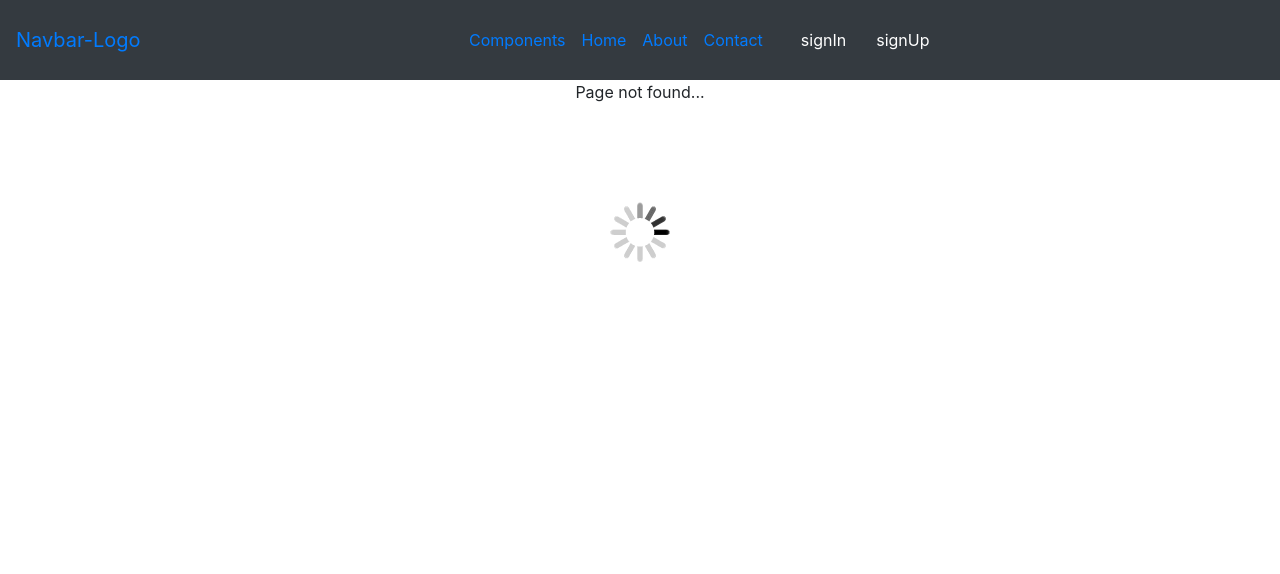
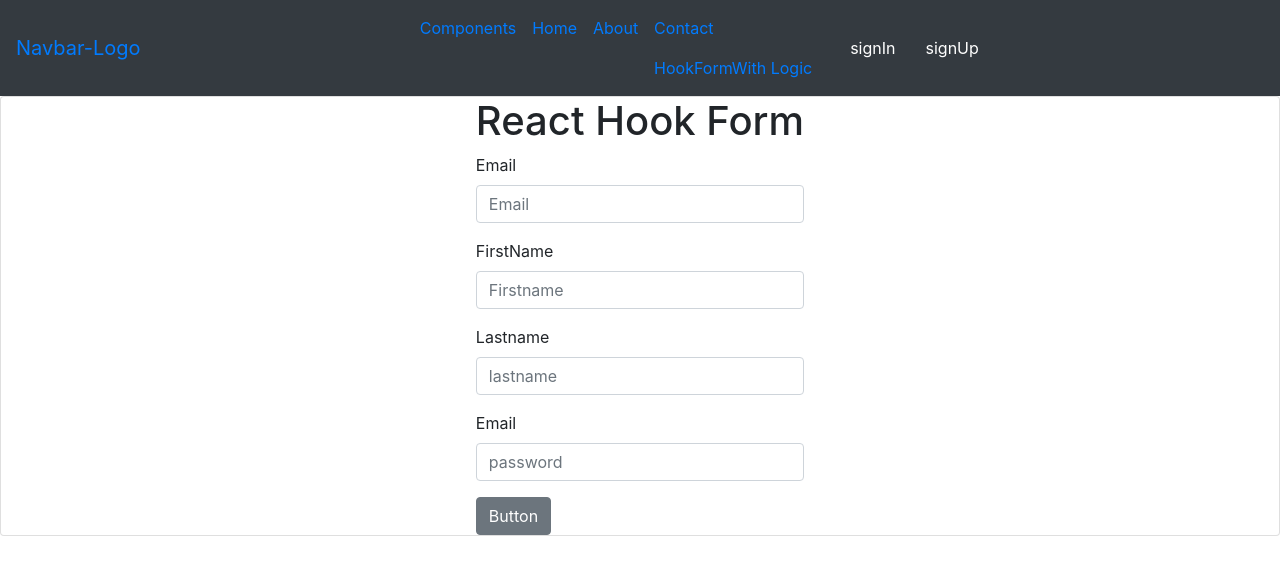
Before and after one commit to geraldkachi/OldAPiandGoodcode, a React (Create React App) app: page /react-hook-form in a window 1280 px wide. Before the commit this address had no page. Shown: the top 574 px of the page. Built offline with nearby package versions, Linux system fonts and the light colour scheme.

Commit message:
react forms with formik and react-hooks-form and you for validation

```diff
--- a/src/App.js
+++ b/src/App.js
@@ -11,8 +11,12 @@ import SignIn from "./components/SignIn";
 import SignUp from "./components/SignUp";
 import NotFound from "./components/NotFound";
 import TypeInput from "./components/TypeInput";
+import CustomHookForm from "./components/customhooklogic/CustomHookForm";
+
 
 import "./App.css";
+import ReactFormik from "./components/reactform/ReactFormik";
+import ReactHookForm from "./components/reactform/ReactHookForm";
 
 const App = () => {
   return (
@@ -26,6 +30,9 @@ const App = () => {
         <Route exact path="/signup" component={SignUp} />
         <Route exact path="/posts/:post_id" component={Post} />
         <Route exact path="/typeinput" component={TypeInput} />
+        <Route exact path="/formik" component={ReactFormik} />
+        <Route exact path="/react-hook-form" component={ReactHookForm} />
+        <Route exact path="/customreacthook" component={CustomHookForm} />
         {/* <Route component={NotFound} />
         <Redirect path="/NotFound" /> */}
         <Route path="*" component={NotFound} />
--- a/src/components/Home.js
+++ b/src/components/Home.js
@@ -31,9 +31,7 @@ const Home = ({posts}) => {
       >
         <Spinner />
         <div className="card-body">
-          <Link to={`/posts/${post.id}`} className="card-title">
-            {post.title}
-          </Link>
+          <Link to={`/posts/${post.id}`} className="card-title">{post.title}</Link>
           <p>{post.body}</p>
           <ModalCom />
         </div>
@@ -49,14 +47,16 @@ const Home = ({posts}) => {
       <div className="container mt-5">
       <Text className="text-center">Home</Text>
       {postList}
-      <div>
-        <Link to="/typeinput" >TypeInputAll</Link>
-      </div>
       <div className="float">
         <div className="my-float text-center">
           <IoAdd />
           <IoAccessibility />
         </div>
+      </div>
+      <div className="d-flex justify-content-between text-center py-5">
+      <Link to="typeinput">TypeInput</Link>
+      <Link to="formik">Formik</Link>
+      <Link to="react-hook-form">React Hook Form</Link>
       </div>
     </div>
     </div>
@@ -78,4 +78,4 @@ Home.propTypes = {
   posts: PropTypes.array.isRequired,
 }
 
-export default connect(mapStateToProps)(Home);
+export default connect(mapStateToProps)(Home)
--- a/src/components/RouteNavbar.js
+++ b/src/components/RouteNavbar.js
@@ -46,6 +46,9 @@ const RouteNavbar = () => {
             <NavItem>
               <NavLink>
                 <Link to="/contact">Contact</Link>
+              </NavLink>
+              <NavLink>
+                <Link to="/customreacthook">HookFormWith Logic</Link>
               </NavLink>
             </NavItem>
           </Nav>
--- a/src/components/SignIn.js
+++ b/src/components/SignIn.js
@@ -1,33 +1,18 @@
-import axios from 'axios';
+
 import React from 'react'
 import { Form, FormGroup, Label, Input ,Button} from 'reactstrap';
+import UseForm from './useForm/UseForm';
+
 
 const SignIn = () => {
 
-    const [forminput,setForminput] = React.useState({
-        email:'',
-        password:'',
-    })
+   const { forminput, handleChange, handleSubmit } = UseForm()
 
     const { email, password} = forminput
 
-    const handleSubmit = e => {
-        e.preventDefault()
-        console.log(forminput);
-        setForminput({
-            email:'',
-            password:'',
-        })
-
-        axios.post(`http://localhost:8000/sigin`, forminput)
-        .then(res => console.log(res.data))
-        .catch(err => console.error(err))
-    }
-
-    const handleChange = e => {
-        const {name, value} = e.target
-        setForminput({...forminput, [name]:value })
-    }
+   function submit() {
+       console.log('submit succesfully')
+   }
 
     return (
         <>
--- /dev/null
+++ b/src/components/customhooklogic/CustomHookForm.js
@@ -0,0 +1,38 @@
+import React, {useState} from 'react'
+
+const CustomHookForm = () => {
+    const [data, setData] = useState({
+        email: '',
+        password: ''
+    })
+    const {email, password} = data
+
+    const HandleSubmit = (e) => {
+        e.preventDefault()
+        console.log(data)
+        // submit()
+        setData({
+            email: '',
+        password: ''
+        })
+
+    }
+    const HandleChange = (e) => {
+        const {name, value} = e.target
+        setData({...data, [name]: value})
+    }
+
+    return (
+        <form className="container justify-content-center align-items-center d-flex h-50">
+            <div onSubmit={HandleSubmit}>
+                <label>Email</label>
+            <input type="email" name="email" value={email} onChange={HandleChange} />
+            <label>Password</label>
+            <input type="password" name="password" value={password} onChange={HandleChange} />
+            <button type='submit' className='btn-block btn-success'>Submit</button>
+        </div>
+        </form>
+    )
+}
+
+export default CustomHookForm
--- /dev/null
+++ b/src/components/reactform/ReactFormik.js
@@ -0,0 +1,87 @@
+import React from "react";
+import { useFormik } from "formik";
+import {Input, Label, FormGroup ,Button } from 'reactstrap';
+import * as Yup from "yup"
+import { useHistory } from "react-router-dom"
+
+
+const ReactFormik = () => {
+  const history = useHistory()
+
+  // const SignupSchema = Yup.object().shape({
+  //   firstName: Yup.string()
+  //     .min(2, 'Too Short!')
+  //     .max(50, 'Too Long!')
+  //     .required('Required'),
+  //   lastName: Yup.string()
+  //     .min(2, 'Too Short!')
+  //     .max(50, 'Too Long!')
+  //     .required('Required'),
+  //   email: Yup.string().email('Invalid email').required('Required'),
+  // });
+
+  const {handleSubmit, handleChange, values, touched, errors, handleBlur} = useFormik({
+    initialValues: {
+      email: '',
+      firstname:'',
+      lastname: '',
+      password: ''
+    },
+    onSubmit: ({email, password, firstname, lastname}) => {
+      console.log( `Email: ${email}, Password: ${password}, Firstname: ${firstname}, Lastname: ${lastname}`)
+      history.push('react-hook-form')
+    },
+    validationSchema: Yup.object().shape({
+      // email: Yup.string().max(10, 'Email must be shorter than 10 charaters').required('Required'),
+      // email: Yup.string().max(10, 'Email must be shorter than 10 charaters').required(),
+      email: Yup.string().email('Invalid email').required('Required'),
+      password: Yup.string().min(8, 'Password should be longer than 8 characters').required("Required"),
+
+      firstname: Yup.string().min(2, 'Too Short!').max(50, 'Too Long!').required('Required'),
+      lastname: Yup.string().min(2, 'Too Short!').max(50, 'Too Long!').required('Required'),
+    })
+  })
+
+
+  return (
+    <>
+      <form onSubmit={handleSubmit} className='h-50 card justify-content-center align-items-center'>
+          <header className="text-center">
+            <h3>Formik React</h3>
+          </header>
+         <FormGroup>
+         <Label htmlFor="email">Email</Label>
+          <Input placeholder="Email" id="email" type="email" name="email" value={values.email} onChange={handleChange} onBlur={handleBlur} />
+         </FormGroup>
+         {touched.email && errors.email ? (<div className='text-danger'>{errors.email}</div>) : (null)}
+
+
+         <FormGroup>
+         <Label htmlFor="Firstname">FirstName</Label>
+          <Input placeholder="FirstNme" id="firstname" type="text" name="firstname" value={values.firstname} onChange={handleChange} onBlur={handleBlur} />
+         </FormGroup>
+         <FormGroup>
+         {touched.firstname && errors.firstname ? (<div className='text-danger'>{errors.firstname}</div>) : (null)}
+
+
+         <Label htmlFor="email">Lastname</Label>
+          <Input placeholder="lassname" id="lastname" type="text" name="lastname" value={values.lastname} onChange={handleChange} onBlur={handleBlur} />
+         </FormGroup>
+         {touched.lastname && errors.lastname ? (<div className='text-danger'>{errors.lastname}</div>) : (null)}
+
+
+          {/*  */}
+         <FormGroup>
+         <Label htmlFor="password">Passsword</Label>
+          <Input  placeholder="Password"  id="password" type="password" name="password" value={values.password} onChange={handleChange} onBlur={handleBlur} />
+         </FormGroup>
+         {touched.password && errors.password ? (<div className='text-danger' >{errors.password}</div>) : (null)}
+
+
+          <Button type="submit" className="text-center">Login</Button>
+      </form>
+    </>
+  );
+};
+
+export default ReactFormik;
--- a/src/components/reactform/reacthookform.js
+++ b/src/components/reactform/reacthookform.js
@@ -0,0 +1,79 @@
+import React from "react";
+import { useForm } from "react-hook-form"
+import * as Yup from "yup"
+import { Input, Label, FormGroup ,Button } from 'reactstrap';
+import { useHistory } from "react-router-dom"
+
+// import PropTypes from 'prop-types'
+
+// react-hook-from uses ref to handle your input
+
+const ReactHookForm = () => {
+    const history = useHistory()
+
+    // const sleep = ms => new Promise(resolev => setTimeout(resolve, ms))
+
+    const {register, handleSubmit, errors} = useForm({
+        mode: 'onBlur',
+
+        validationSchema: Yup.object().shape({
+            // email: Yup.string().max(10, 'Email must be shorter than 10 charaters').required('Required'),
+            // email: Yup.string().max(10, 'Email must be shorter than 10 charaters').required(),
+            email: Yup.string().email('Invalid email').required('Required'),
+            password: Yup.string().min(8, 'Password should be longer than 8 characters').required("Required"),
+
+            firstname: Yup.string().min(2, 'Too Short!').max(50, 'Too Long!').required('Required'),
+            lastname: Yup.string().min(2, 'Too Short!').max(50, 'Too Long!').required('Required'),
+          })
+    })
+
+  const onSubmit = ({email, firstname, lastname, password}) => {
+    console.log( `Email: ${email}, Password: ${password}, Firstname: ${firstname}, Lastname: ${lastname}`)
+    // history.push('formik')
+  };
+
+  return (
+    <>
+      <div className="h-50 card justify-content-center align-items-center">
+        <form onSubmit={handleSubmit(onSubmit)}>
+          <header>
+            <h1>React Hook Form</h1>
+          </header>
+          <FormGroup>
+            <Label htmlFor="email">Email</Label>
+            <Input ref={register} placeholder="Email" id="email" type="email" name="email" />
+            </FormGroup>
+            {errors.email && <div>{errors.email}</div>}
+            {/* {errors.email && <div>this is required</div>} */}
+
+
+            <FormGroup>
+            <Label htmlFor="firstname">FirstName</Label>
+            <Input ref={register} placeholder="Firstname" id="firstname" type="text" name="firstname" />
+            </FormGroup>
+            {errors.firstname && <div>{errors.firstname}</div>}
+
+
+          <FormGroup>
+            <Label htmlFor="lastname">Lastname</Label>
+            <Input ref={register} placeholder="lastname" id="lastname" type="text" name="lastname" />
+            </FormGroup>
+            {errors.lastname && <div>{errors.lastname}</div>}
+
+
+          <FormGroup>
+            <Label htmlFor="passsword">Email</Label>
+            <Input ref={register} placeholder="password" id="password" type="password" name="password" />
+            </FormGroup>
+            {errors.password && <div>{errors.password}</div>}
+
+            <Button className="btn text-center">Button</Button>
+        </form>
+      </div>
+    </>
+  );
+};
+
+// ReactHookForm.propTypes = {};
+
+export default ReactHookForm;
--- /dev/null
+++ b/src/components/useForm/UseForm.js
@@ -0,0 +1,40 @@
+import
+// React,
+ { useState } from 'react'
+import axios from 'axios';
+
+const UseForm = () => {
+
+    const [forminput,setForminput] = useState({
+        email:'',
+        password:'',
+    })
+
+    const [errors, setErrors] = useState({
+        email:'',
+        password:'',
+    })
+
+    const handleSubmit = e => {
+        e.preventDefault()
+        console.log(forminput);
+        setForminput({
+            email:'',
+            password:'',
+        })
+        // callback()
+
+        axios.post(`http://localhost:8000/sigin`, forminput)
+        .then(res => console.log(res.data))
+        .catch(err => console.error(err))
+    }
+
+    const handleChange = e => {
+        const {name, value} = e.target
+        setForminput({...forminput, [name]:value })
+    }
+
+    return {forminput,handleChange, handleSubmit}
+}
+
+export default UseForm
--- /dev/null
+++ b/src/components/useForm/ValidateLogin.js
@@ -0,0 +1,5 @@
+// email
+// the string must be more than 0 characters
+// passwords
+// be more than 10 character
+// the string most be more than 0 character
```
Also changed, not shown: src/components/reactform/formik.js (deleted, +0 -11 lines), 1 other file (tests, documents, lock files or other folders).
